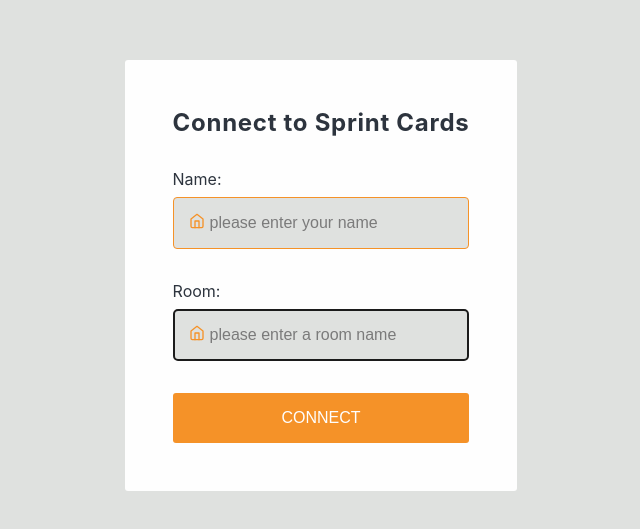
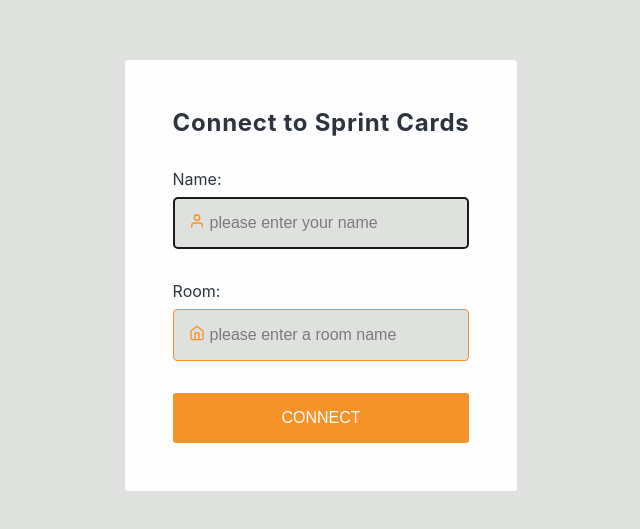
Before and after one commit to MurrayJack/SprintCards, a Next.js app: page / in a window 1280 px wide. Shown: the part 125-654 px from the top of the page, without its empty margins (319-959 px from the left). Built offline with nearby package versions, Linux system fonts and the light colour scheme; no server answers.

Commit message:
Fixed the icons

```diff
--- a/components/Login.tsx
+++ b/components/Login.tsx
@@ -1,4 +1,5 @@
 import { FC, InputHTMLAttributes, useEffect, useState } from 'react'
+import { IconType } from 'react-icons'
 import { FiUser, FiHome } from 'react-icons/fi'
 import { useConnection } from '../context/ConnectionContext'
 
@@ -35,6 +36,8 @@ export const Login = ({ type }: ILoginProps) => {
                     <h2>Connect to Sprint Cards</h2>
 
                     <InputControl
+                        autoFocus
+                        icon={FiUser}
                         placeholder="please enter your name"
                         label="Name"
                         value={userName}
@@ -43,6 +46,7 @@ export const Login = ({ type }: ILoginProps) => {
 
                     {type === 'Full' && (
                         <InputControl
+                            icon={FiHome}
                             placeholder="please enter a room name"
                             label="Room"
                             value={roomKey}
@@ -89,24 +93,20 @@ export const Login = ({ type }: ILoginProps) => {
     )
 }
 
-const InputControl: FC<InputHTMLAttributes<HTMLInputElement> & { label: string }> = (props) => {
+const InputControl: FC<InputHTMLAttributes<HTMLInputElement> & { icon: IconType; label: string }> = ({
+    icon: Icon,
+    ...props
+}) => {
     return (
         <>
             <label>
                 <span>{props.label}:</span>
 
                 <div>
-                    <FiHome />
+                    <Icon />
                 </div>
 
-                <input
-                    autoFocus
-                    required
-                    {...props}
-                    // value={roomKey}
-                    // onChange={(e) => setRoomKey(e.target.value)}
-                    // placeholder="please enter a room key"
-                />
+                <input required {...props} />
             </label>
             <style jsx>{`
                 label {
--- a/package.json
+++ b/package.json
@@ -4,7 +4,7 @@
   "private": true,
   "scripts": {
     "go": "next build && next start",
-    "dev": "node server.ts",
+    "dev": "node server.js",
     "build": "next build",
     "start": "NODE_ENV=production node server.ts",
     "docker:build": "docker build -t luxteamregistry.azurecr.io/storycards .",
```
